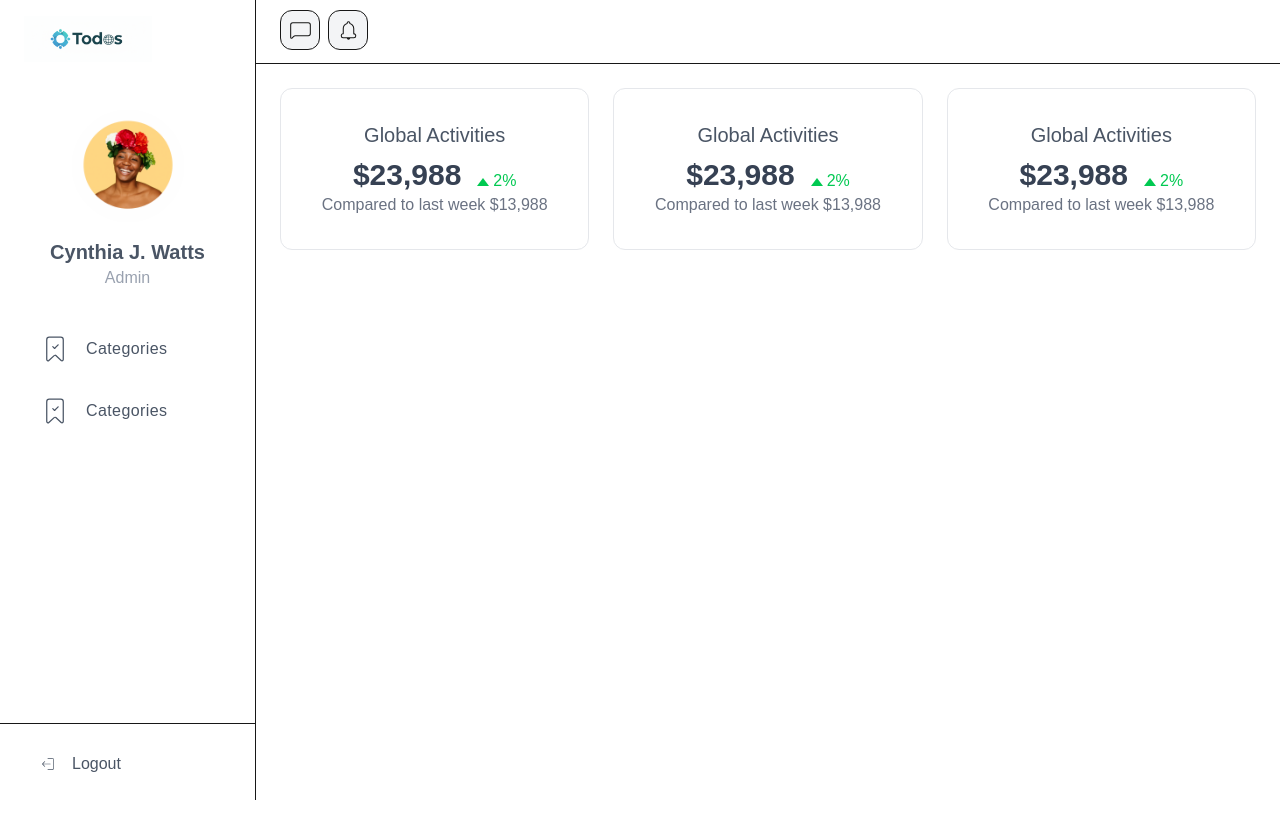
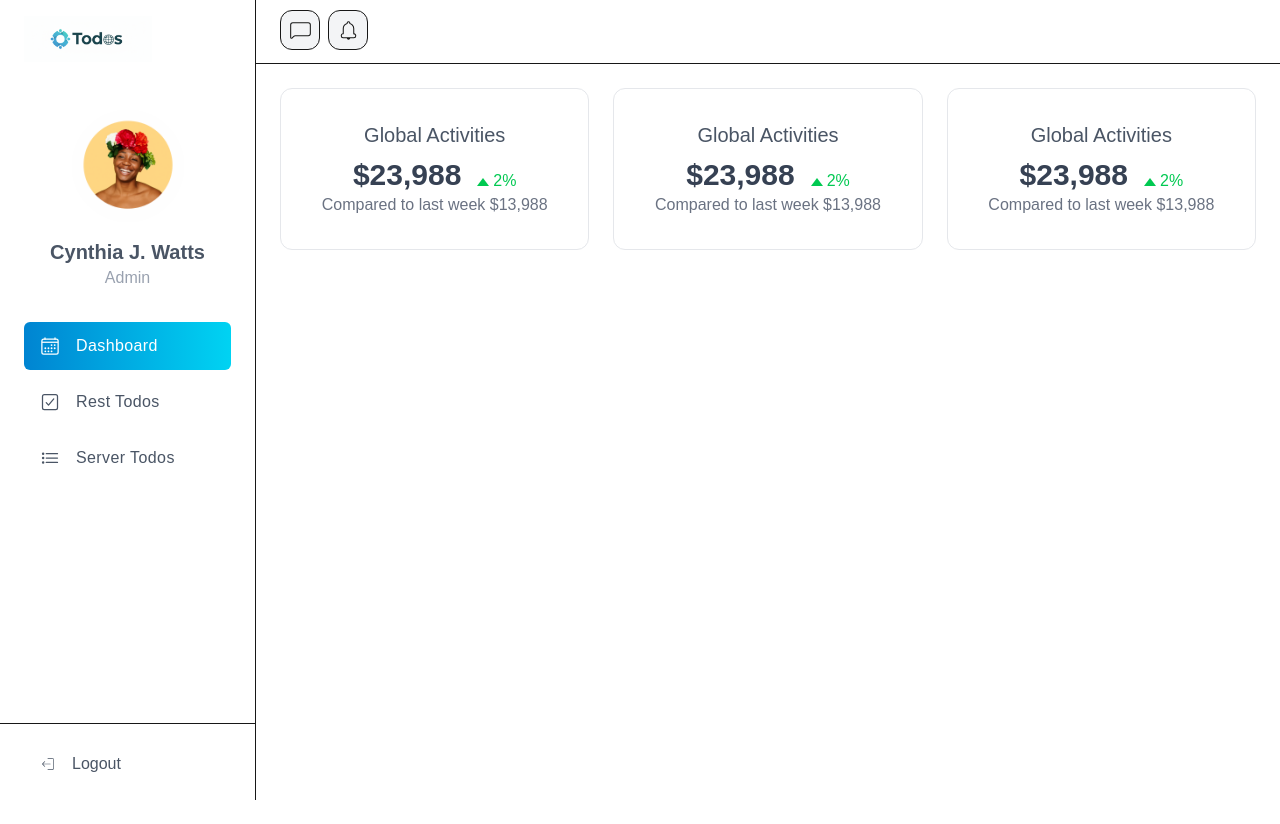
Before and after one commit to fmoraless/admin-todos, a Next.js app: page /dashboard in a window 1280 px wide. Built offline with nearby package versions, Linux system fonts and the light colour scheme.

Commit message:
Refactor Sidebar and SidebarItem components to utilize menuItems array for rendering; enhance SidebarItem props for better reusability.

```diff
--- a/src/components/Sidebar.tsx
+++ b/src/components/Sidebar.tsx
@@ -3,6 +3,29 @@
 import React from "react";
 import { CiLogout } from "react-icons/ci";
 import { SidebarItem } from "./SidebarItem";
+import {
+  IoCalendarOutline,
+  IoCheckboxOutline,
+  IoListOutline,
+} from "react-icons/io5";
+
+const menuItems = [
+  {
+    icon: <IoCalendarOutline size={20} />,
+    title: "Dashboard",
+    path: "/dashboard",
+  },
+  {
+    icon: <IoCheckboxOutline size={20} />,
+    title: "Rest Todos",
+    path: "/dashboard/rest-todos",
+  },
+  {
+    icon: <IoListOutline size={20} />,
+    title: "Server Todos",
+    path: "/dashboard/server-todos",
+  },
+];
 
 const Sidebar = () => {
   return (
@@ -39,8 +62,9 @@
         <ul className="space-y-2 tracking-wide mt-8">
           {/* TODO: src/components <SidebarItem /> */}
           {/* Active className: text-white bg-gradient-to-r from-sky-600 to-cyan-400 */}
-          <SidebarItem />
-          <SidebarItem />
+          {menuItems.map((item) => (
+            <SidebarItem key={item.title} {...item} />
+          ))}
         </ul>
       </div>
 
--- a/src/components/SidebarItem.tsx
+++ b/src/components/SidebarItem.tsx
@@ -1,16 +1,35 @@
+"use client";
+
 import Link from "next/link";
+import { usePathname } from "next/navigation";
 import React from "react";
 import { CiBookmarkCheck } from "react-icons/ci";
 
-export const SidebarItem = () => {
+interface Props {
+  icon: React.ReactNode;
+  path: string;
+  title: string;
+}
+
+export const SidebarItem = ({ icon, path, title }: Props) => {
+  const pathName = usePathname();
+
   return (
     <li>
       <Link
-        href="/dashboard/rest-todos"
-        className="px-4 py-3 flex items-center space-x-4 rounded-md text-gray-600 group"
+        href={path}
+        className={`
+          px-4 py-3 flex items-center space-x-4 rounded-md text-gray-600 group
+          hover:bg-gradient-to-r hover:bg-sky-600 hover:text-white
+          ${
+            path === pathName
+              ? "text-white bg-gradient-to-r from-sky-600 to-cyan-400"
+              : ""
+          }
+        `}
       >
-        <CiBookmarkCheck size={30} />
-        <span className="group-hover:text-gray-700">Categories</span>
+        {icon}
+        <span className="group-hover:text-white-700">{title}</span>
       </Link>
     </li>
   );
```
